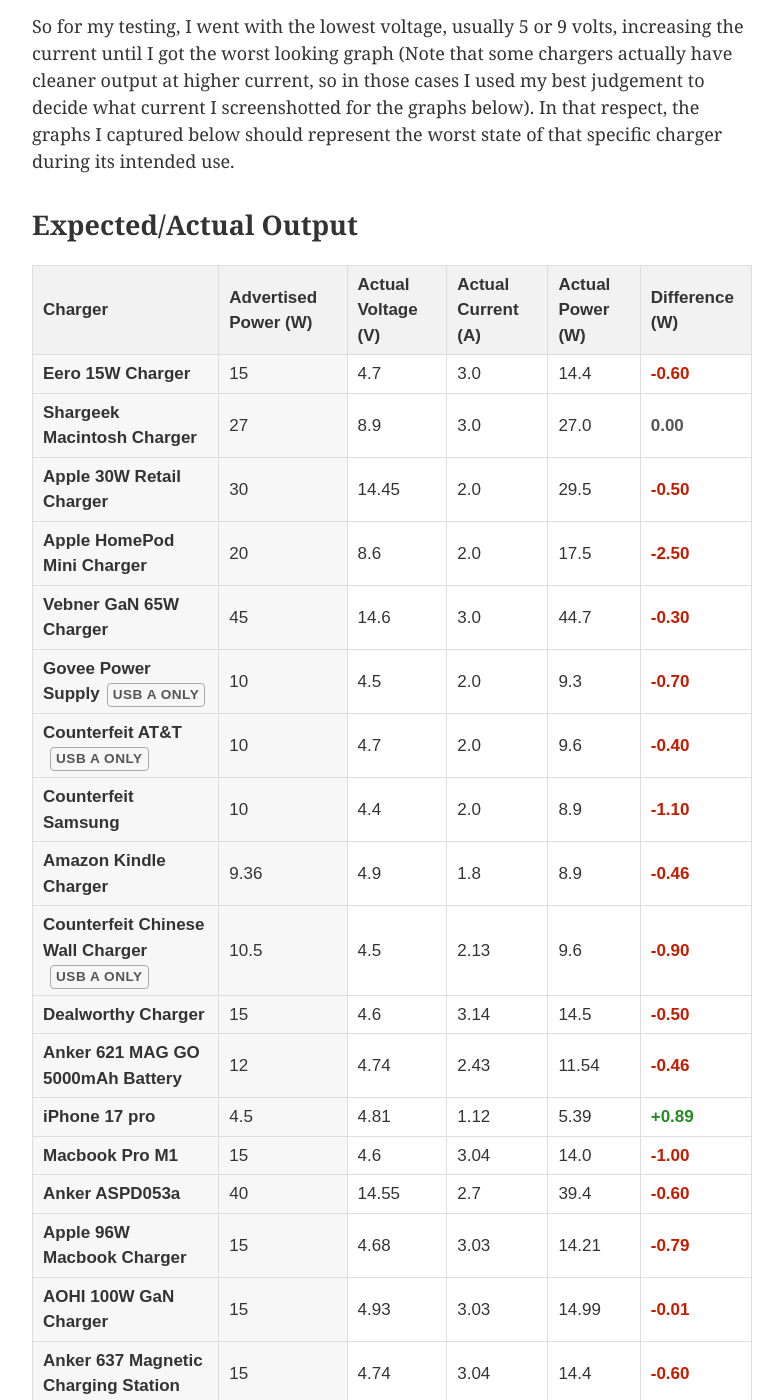
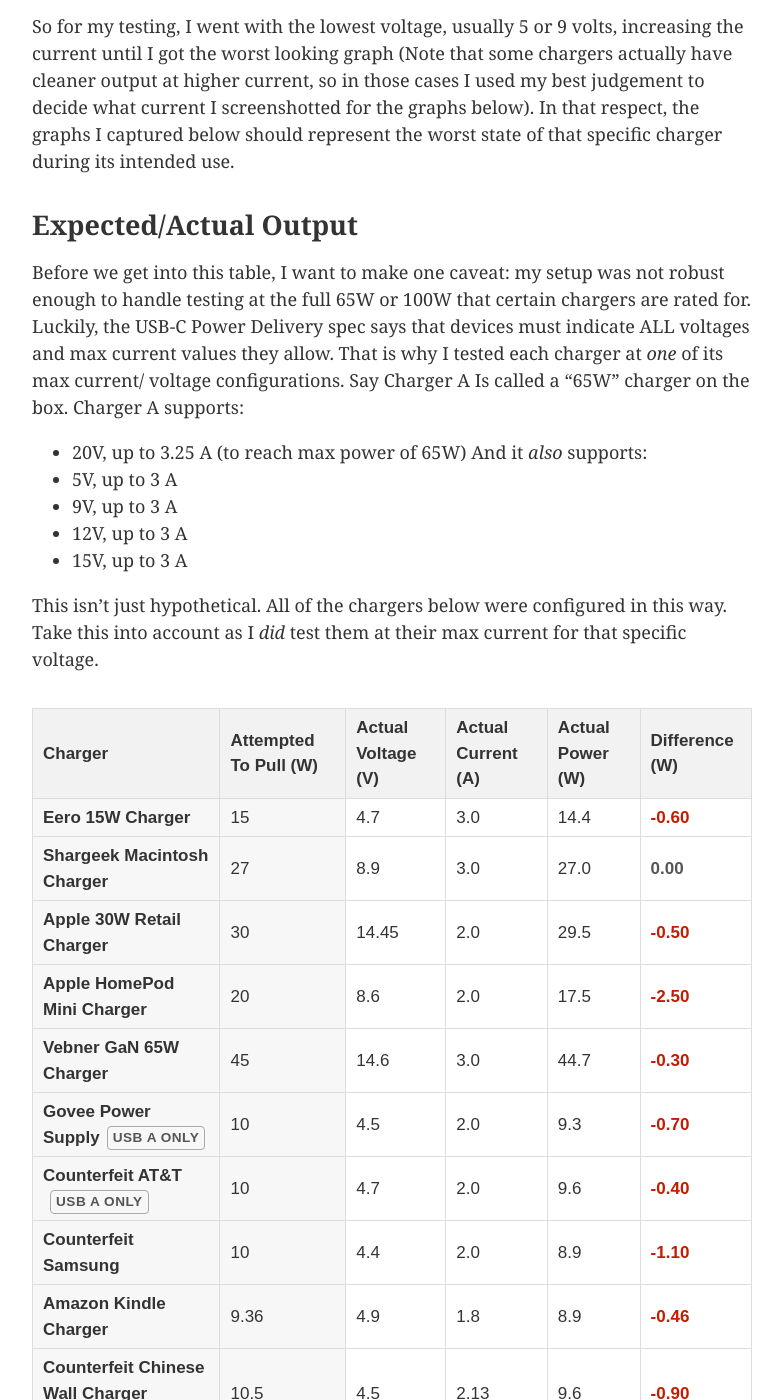
Before and after one commit to 0sps/sull1van.com, a Jekyll site: the page built from _posts/2026-01-19-a-dozen-chargers-in-the-lab.md, in a window 1280 px wide and 1400 px high, scrolled down 3377 px. Shown: the whole window, without its empty margins (248-1031 px from the left). Built offline with Jekyll 4.4.1, drawn with Linux system fonts in a browser that asks for light colours; some of the changed text lies outside the part shown.

Commit message:
new results

```diff
--- a/_posts/2026-01-19-a-dozen-chargers-in-the-lab.md
+++ b/_posts/2026-01-19-a-dozen-chargers-in-the-lab.md
@@ -387,12 +387,23 @@
 
 
 ## Expected/Actual Output
+Before we get into this table, I want to make one caveat: my setup was not robust enough to handle testing at the full 65W or 100W that certain chargers are rated for. Luckily, the USB-C Power Delivery spec says that devices must indicate ALL voltages and max current values they allow. That is why I tested each charger at *one* of its max current/ voltage configurations. Say Charger A Is called a "65W" charger on the box. Charger A supports:
+- 20V, up to 3.25 A (to reach max power of 65W)
+And it *also* supports:
+- 5V, up to 3 A
+- 9V, up to 3 A
+- 12V, up to 3 A
+- 15V, up to 3 A
+
+This isn't just hypothetical. All of the chargers below were configured in this way. Take this into account as I *did* test them at their max current for that specific voltage.
+
+
 <div class="table-wrapper">
 <table class="stats-table">
   <thead>
     <tr>
       <th>Charger</th>
-      <th>Advertised Power (W)</th>
+      <th>Attempted To Pull (W)</th>
       <th>Actual Voltage (V)</th>
       <th>Actual Current (A)</th>
       <th>Actual Power (W)</th>
@@ -420,8 +431,8 @@
     <tr><td><strong>Anker 637 Magnetic Charging Station</strong></td><td>15</td><td>4.74</td><td>3.04</td><td>14.4</td><td class="diff-neg">-0.60</td></tr>
     <tr><td><strong>Spigen PowerArc ArcStation Pro</strong></td><td>15</td><td>4.54</td><td>3.04</td><td>13.79</td><td class="diff-neg">-1.21</td></tr>
     <tr><td><strong>Anker A121D 45W iPhone 17 Charger</strong></td><td>15</td><td>14.82</td><td>1.03</td><td>15.22</td><td class="diff-pos">+0.22</td></tr>
-    <tr><td><strong>Anker A121B 100W Charger</strong></td><td>15</td><td>15.00</td><td>1.03</td><td>15.4</td><td class="diff-pos">+0.40</td></tr>
-    <tr><td><strong>AOHI GaN 65W Charger</strong></td><td>15</td><td>15.02</td><td>1.01</td><td>15.17</td><td class="diff-pos">+0.17</td></tr>
+    <tr><td><strong>Anker A121B 100W Charger</strong></td><td>45</td><td>14.99</td><td>3.02</td><td>15.4</td><td class="diff-pos">+0.27</td></tr>
+    <tr><td><strong>AOHI GaN 65W Charger</strong></td><td>45</td><td>15.11</td><td>3.02</td><td>15.17</td><td class="diff-pos">+0.63</td></tr>
   </tbody>
 </table>
 </div>
```
